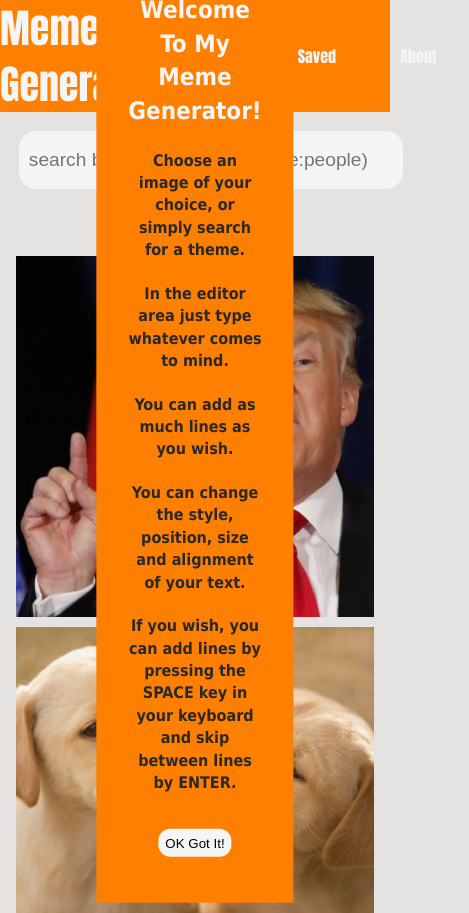
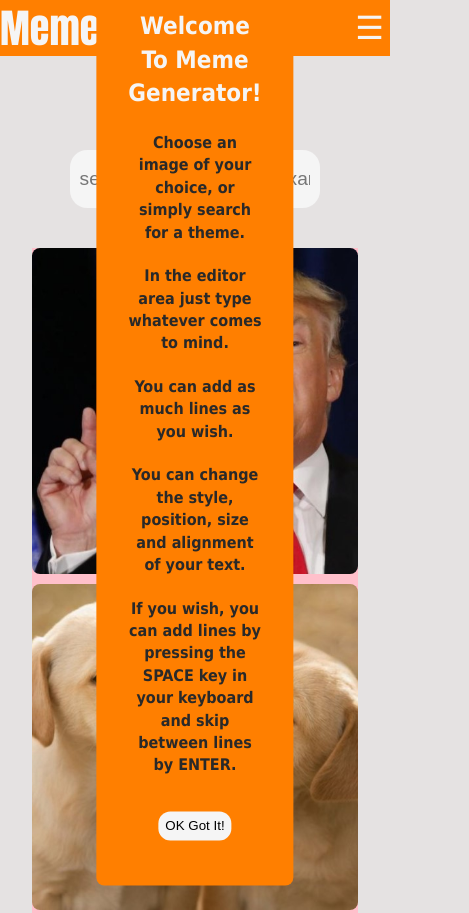
Before and after one commit to Tair-Bitan/Meme-Generator, a plain HTML site: page index.html in a window 390 px wide. Shown: the top 913 px of the page, 469 px wide, since content can reach past the window. Drawn offline with Linux system fonts and the light colour scheme.

Commit message:
repaired responsivity

```diff
--- a/css/style.css
+++ b/css/style.css
@@ -12,13 +12,12 @@ html {
 }
 
 body {
-    margin: 0;
+    margin: 0 auto;
     height: 100vh;
 }
 
 img {
     width: 100%;
-    height: 100%;
     object-fit: cover;
 }
 
@@ -44,7 +43,7 @@ li:hover {
 /* LAYOUT */
 
 .main-layout {
-    max-width: 981px;
+    max-width: 1200px;
     margin: 0 auto;
 }
 
@@ -56,8 +55,9 @@ li:hover {
 /* HEADER */
 
 .main-header-container {
-    /* position: fixed; FOR SCROLLING, CONSIDERUSING ON MOBILE */
-    width: 100vw;
+    position: fixed;
+    top: 0;
+    width: 100%;
     background-color: #ff7f00;
     color: whitesmoke;
 }
@@ -71,10 +71,15 @@ li:hover {
     padding: 2em;
 }
 
+.main-header .menu-btn {
+    display: none;
+}
+
 /* SEARCH NAV */
 
 form {
     text-align: center;
+    margin-top: 150px;
 }
 
 .search input[type="text"] {
@@ -90,27 +95,28 @@ form {
 /* GALLERY */
 
 .gallery {
-    margin: 2em 0;
+    background-color: yellow;
+    margin: 2em;
 }
 
 .imgs-container {
-    margin: 1em;
+    background-color: pink;
+    display: grid;
+    margin: 2.5em auto;
     grid-template-columns: repeat(auto-fill, minmax(250px, 1fr));
     gap: 10px;
     justify-items: center;
-    height: 100%;
-    /* width: 100%; */
 }
 
 .imgs-container img {
     width: 100%;
-    height: 100%;
     transition: 0.3s;
+    border-radius: .5em;
 }
 
 .imgs-container img:hover {
     cursor: pointer;
-    transform: scale(1.3);
+    transform: scale(1.2);
 }
 
 .square {
@@ -139,6 +145,7 @@ form {
 .first-panel {
     flex-grow: 1;
     flex-basis: 50%;
+    align-self: center;
 }
 
 canvas {
@@ -296,6 +303,7 @@ select:hover {
     text-align: center;
     transform: translateX(-50%) translateY(-50%);
     transition: 1.3s ease-in-out;
+    border-radius: .5em;
 }
 
 .modal h2 {
@@ -335,13 +343,6 @@ select:hover {
 
 /* HELPERS */
 
-/* grid-helpers */
-
-.grid {
-    display: grid;
-    color: black;
-}
-
 /* flex-helpers */
 
 .flex {
@@ -379,11 +380,30 @@ select:hover {
 /* SCREENS */
 
 @media (max-width: 550px) {
+    .main-header .main-nav {
+        display: none;
+    }
+    .main-header .menu-btn {
+        display: inline;
+        background-color: transparent;
+        border: none;
+        font-size: 32px;
+        color: whitesmoke;
+    }
+    .search input[name="search"] {
+        margin: 0 auto;
+        width: 250px;
+    }
     .main-container {
         flex-direction: column;
+        align-content: center;
     }
     .second-panel {
         margin-inline-start: 0;
+    }
+    canvas {
+        height: 270px;
+        width: 270px;
     }
 }
 
@@ -393,6 +413,8 @@ select:hover {
     }
     .second-panel {
         margin-inline-start: 0;
+        width: 400px;
+        align-self: center;
     }
 }
 
--- a/index.html
+++ b/index.html
@@ -14,7 +14,7 @@
     <title>Meme Generator</title>
 </head>
 
-<body onload="onInit()" class="flex col space-between">
+<body onload="onInit()" class="">
     <div class=" main-header-container">
         <header class="main-header main-layout flex space-between align-center">
 
@@ -25,15 +25,14 @@
                 <li class="flex align-center" href="#" onclick="onLoadSaved()">Saved</li>
                 <li class="flex align-center" href="#" onclick="onShowModal()">About</li>
             </ul>
-            <!-- <button class="menu-btn" onclick="onToggleMenu()">☰</button> -->
+            <button class="menu-btn" onclick="onToggleMenu()">☰</button>
         </header>
     </div>
     <form action="" class="search">
         <input type="text" name="search" placeholder="search by key words   (example:people)" oninput="onSearch()">
     </form>
     <section class="gallery">
-        <div class="imgs imgs-container grid">Couldn't Load Images</div>
-
+        <div class="imgs imgs-container main-layout">Couldn't Load Images</div>
     </section>
 
     <section class="main-container main-layout space-between">
@@ -119,7 +118,8 @@
     <footer class="main-footer">
         <div class="footer-container main-layout flex col align-center space-between">
             <div><a href="#" class="logo">Meme Generator</a></div>
-            <small>© 2020 MemeGen.com - All Rights Reserved - Made With ❤️ By Tair Bitan</small>
+            <small>© 2020 MemeGen.com - All Rights Reserved</small>
+            <small> Made By Tair Bitan</small>
             <div class="social-container">
                 <ul class="social-nav clean-list inline-flex">
                     <li>
@@ -141,7 +141,7 @@
 
     </footer>
     <div class="modal">
-        <h2>Welcome To My Meme Generator!</h2>
+        <h2>Welcome To Meme Generator!</h2>
         <ul class="clean-list">
             <h4>Choose an image of your choice, or simply search for a theme.</h4>
             <h4>In the editor area just type whatever comes to mind.</h4>
--- a/js/meme-controller.js
+++ b/js/meme-controller.js
@@ -22,7 +22,7 @@ function onChooseImg(imgId) {
 
     var elSearch = document.querySelector('input[name="search"]');
     elSearch.style.display = 'none';
-
+    // Updates the services but doesn't call gMeme directly
     gMeme.selectedImgId = imgId;
     drawImg();
 }
--- a/js/meme-service.js
+++ b/js/meme-service.js
@@ -68,6 +68,7 @@ function updateSize(diff) {
 }
 
 function updatePosY(diff) {
+    // currPosY = gMeme.lines[gMeme.selectedLineIdx].pos.y
     if (gMeme.lines[gMeme.selectedLineIdx].pos.y >= gCanvas.height) {
         gMeme.lines[gMeme.selectedLineIdx].pos.y -= 10;
     }
@@ -125,6 +126,7 @@ function filterBySearch(input) {
 }
 
 function setFocus(currLine) {
+    // currLine = gMeme.selectedLineIdx
     console.log('focus on lineindx', currLine);
     gMeme.lines.forEach(line => line.isFocused = false);
     gMeme.lines[currLine].isFocused = true;
```
